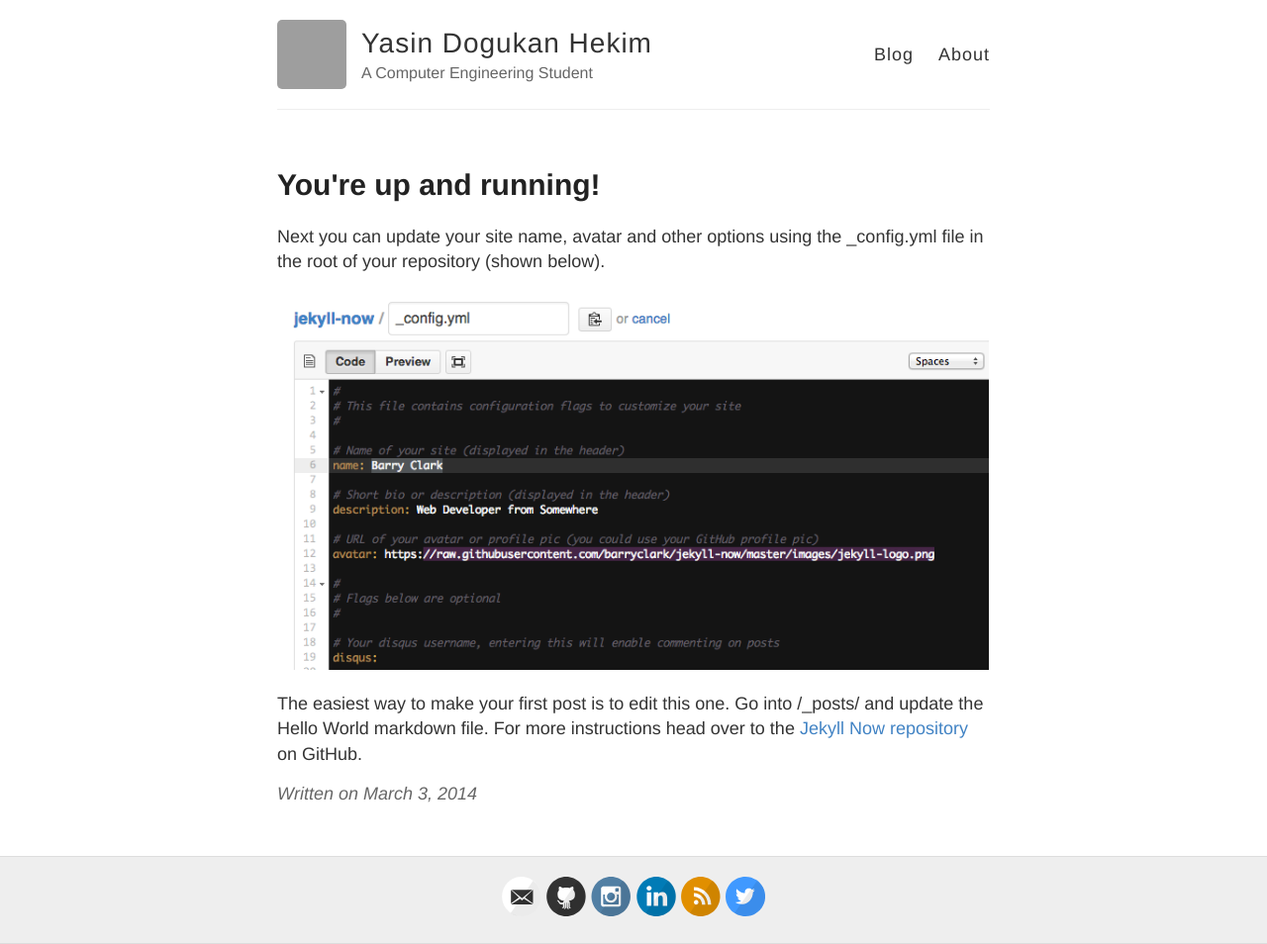
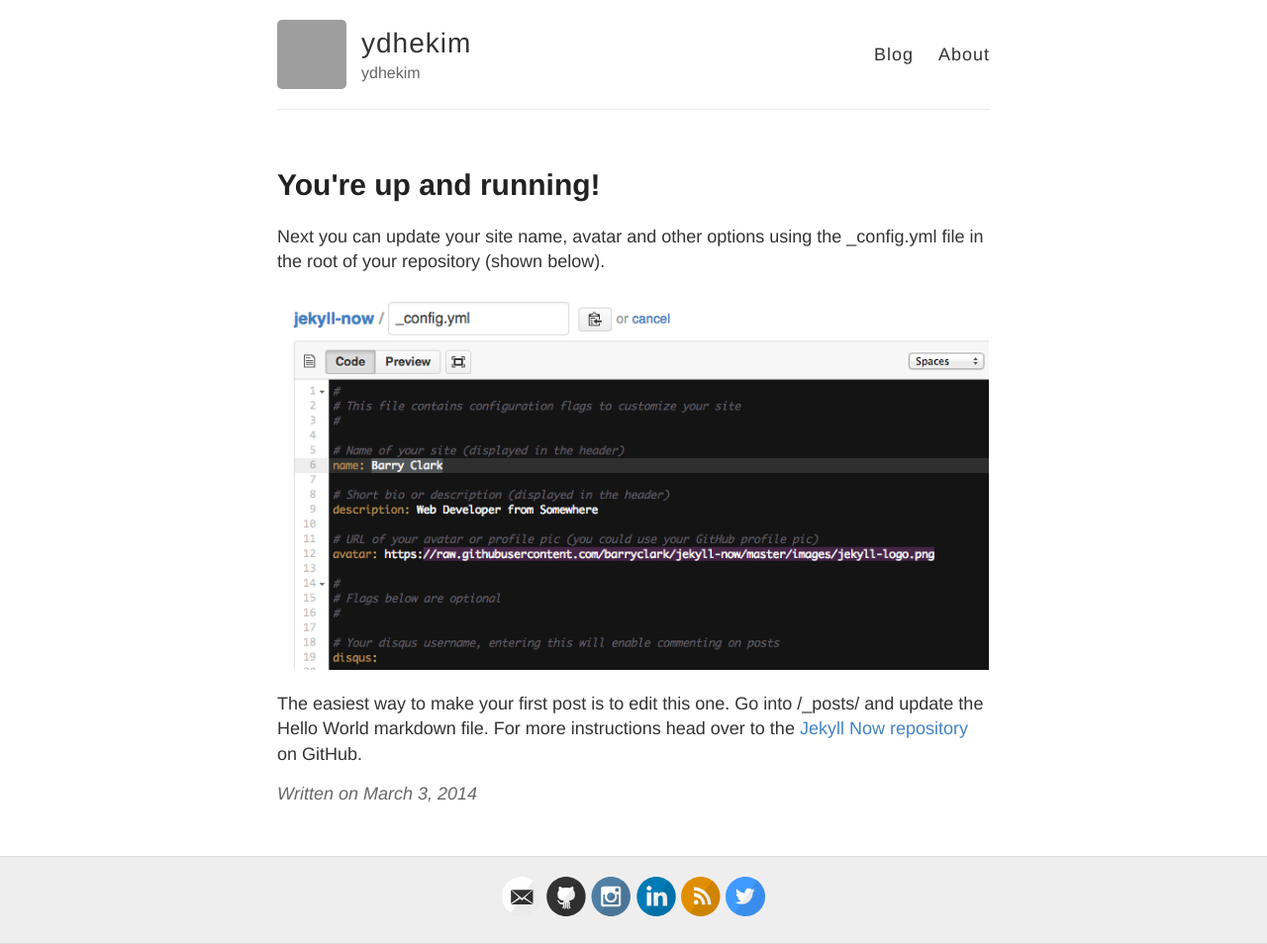
Before and after one commit to ydhekim/ydhekim.github.io, a Jekyll site: the page built from _posts/2014-3-3-Hello-World.md, in a window 1280 px wide. Shown: the whole page at 99% size. Built offline with Jekyll 4.4.1, drawn with Linux system fonts in a browser that asks for light colours; grey boxes are pictures that could not be loaded.

Commit message:
Update _config.yml

```diff
--- a/_config.yml
+++ b/_config.yml
@@ -3,10 +3,10 @@
 #
 
 # Name of your site (displayed in the header)
-name: Yasin Dogukan Hekim
+name: ydhekim
 
 # Short bio or description (displayed in the header)
-description: A Computer Engineering Student
+description: ydhekim
 
 # URL of your avatar or profile pic (you could use your GitHub profile pic)
 avatar: https://avatars1.githubusercontent.com/u/37917738?s=460&v=4
```
